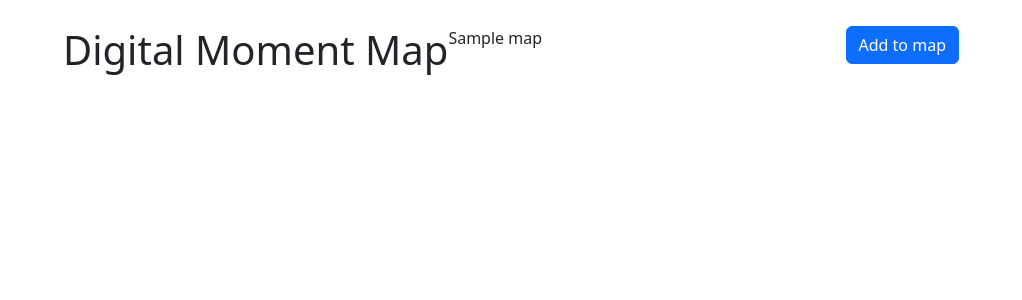
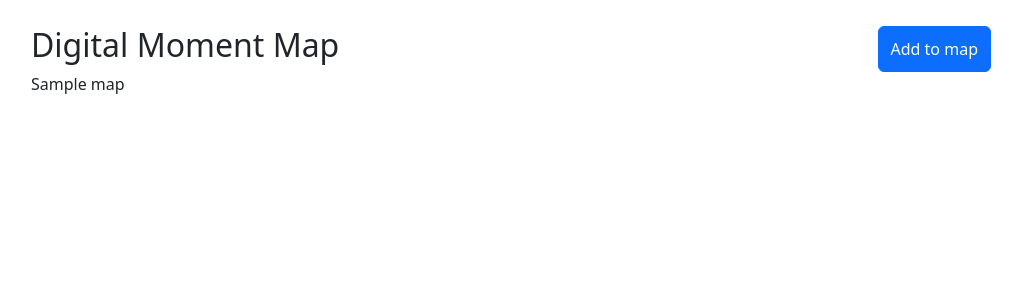
Before and after one commit to jacobmassih/codetogive2022, a Django app: template map/templates/map/index.html in a window 1280 px wide. Shown: the top 300 px of the page, without its empty margins (129-1151 px from the left). Run offline with Django 4.2, Linux system fonts and the light colour scheme; the template is opened without the code that fills it: most values are stand-ins (such as "Sample title", 1, 10 or a date in 2020).

Commit message:
fixed layout

```diff
--- a/map/static/style.css
+++ b/map/static/style.css
@@ -1,30 +1,22 @@
-.main-container{
-    width: 70%;
+.main-container {
+    width: 75%;
     padding-top: 2%;
-    margin-bottom: 2%;
     margin: auto;
 }
 
-.right{
-    float: right;
+.header-container {
+    display: flex;
+    justify-content: space-between;
 }
 
-input[type='text']{
+input[type='text'] {
     width: 100%;
 }
 
-textarea{
+textarea {
     width: 100%;
 }
 
-.left{
-    float:left;
-}
-
-label{
+label {
     margin-right: 5px;
 }
-
-.map-height{
-    height: 200px;
-}
--- a/map/templates/map/index.html
+++ b/map/templates/map/index.html
@@ -1,21 +1,26 @@
+<!DOCTYPE html>
 {% load static %}
 
 <link rel="stylesheet" href="{% static 'style.css' %}">
+
 <link href="https://cdn.jsdelivr.net/npm/bootstrap@5.2.2/dist/css/bootstrap.min.css" rel="stylesheet"
     integrity="sha384-Zenh87qX5JnK2Jl0vWa8Ck2rdkQ2Bzep5IDxbcnCeuOxjzrPF/et3URy9Bv1WTRi" crossorigin="anonymous">
 
 <script src="https://cdn.jsdelivr.net/npm/bootstrap@5.2.2/dist/js/bootstrap.bundle.min.js"
-    integrity="sha384-OERcA2EqjJCMA+/3y+gxIOqMEjwtxJY7qPCqsdltbNJuaOe923+mo//f6V8Qbsw3"
-    crossorigin="anonymous"></script>
+    integrity="sha384-OERcA2EqjJCMA+/3y+gxIOqMEjwtxJY7qPCqsdltbNJuaOe923+mo//f6V8Qbsw3" crossorigin="anonymous">
+    </script>
 
+<body>
+    <div class="main-container">
+        <div class="header-container">
+            <h2>Digital Moment Map</h2>
 
-<div class="main-container">
-    <h1 class="left">Digital Moment Map</h1>
-
-    <button type="button" class="btn btn-primary right" data-bs-toggle="modal" data-bs-target="#addModal">
+            <button type="button" class="btn btn-primary" data-bs-toggle="modal" data-bs-target="#addModal">
                 Add to map
             </button>
+        </div>
 
+        <!-- Modal -->
         <div class="modal fade" id="addModal" tabindex="-1" aria-labelledby="addModalLabel" aria-hidden="true">
             <div class="modal-dialog modal-dialog-centered">
                 <div class="modal-content">
@@ -26,17 +31,16 @@
                     <div class="modal-body">
                         <form action="">
                             <input type="text" placeholder="Author's name">
-                        </br><br>
+                            <br><br>
 
                             <input type="text" placeholder="Topic Title">
-                        </br></br>
+                            <br><br>
 
                             <textarea placeholder="Topic's description"></textarea>
-                        </br></br>
+                            <br><br>
 
                             <input type="text" placeholder="Country">
-                        </br></br>
-
+                            <br><br>
 
                             <input type="checkbox" id="1" name="1" value="humans-rights">
                             <label for="1">Humans Rights</label>
@@ -55,11 +59,9 @@
 
                             <input type="checkbox" id="6" name="6" value="Public Health">
                             <label for="6">Public Health</label>
-
-
-
                         </form>
                     </div>
+
                     <div class="modal-footer">
                         <button type="button" class="btn btn-secondary" data-bs-dismiss="modal">Close</button>
                         <button type="button" class="btn btn-primary">Share topic</button>
@@ -68,9 +70,12 @@
             </div>
         </div>
 
-    <div class="map-height">
-        {{map | safe}}
-    </div>
+
+
+        <p>{{map | safe}}</p>
+
 
 
     </div>
+
+</body>
```
Also changed, not shown: map/views.py (+5 -8 lines). Lines whose indentation alone changed are shown as unchanged.
